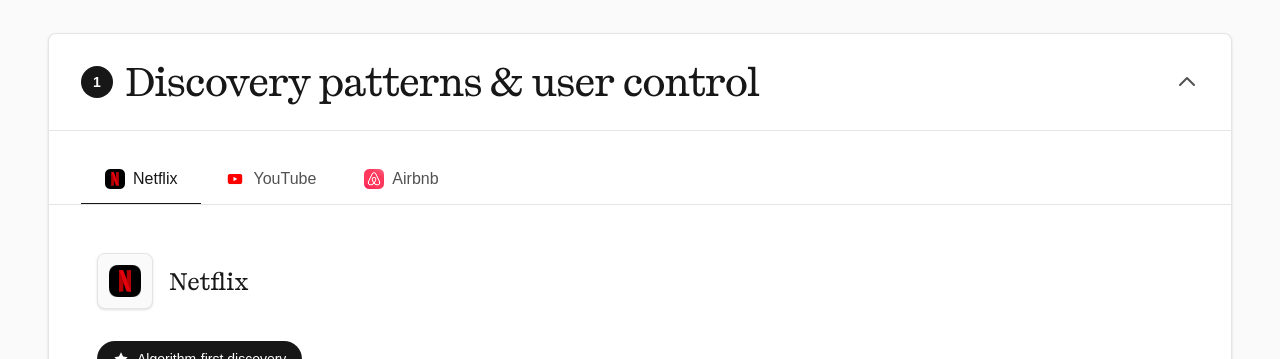
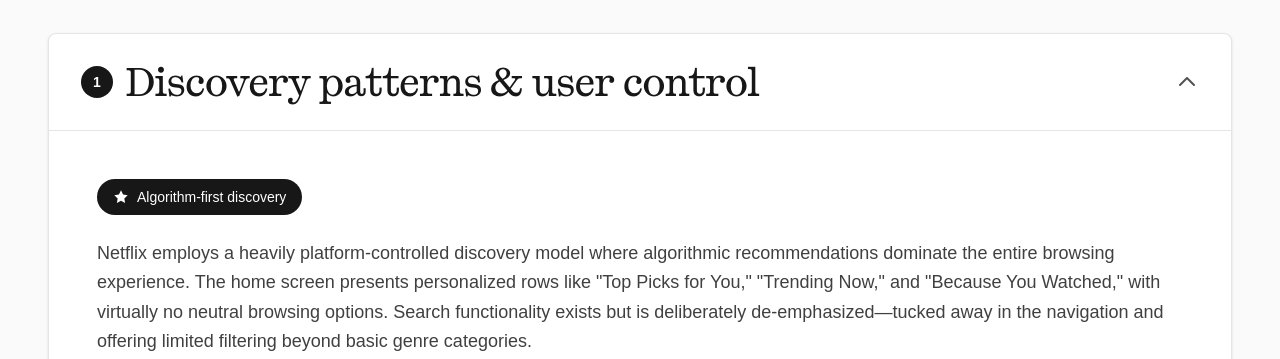
Before and after one commit to vector-y/productsense, a Next.js app: page /search in a window 1280 px wide. Shown: the part 520-879 px from the top of the page. Built offline with nearby package versions, Linux system fonts and the light colour scheme; a web font is replaced by a local one.

Commit message:
Format update, bug fix

```diff
--- a/app/components/DimensionAccordion.tsx
+++ b/app/components/DimensionAccordion.tsx
@@ -2,7 +2,6 @@
 
 import { useState } from 'react';
 import * as Accordion from '@radix-ui/react-accordion';
-import * as Tabs from '@radix-ui/react-tabs';
 import { motion } from 'framer-motion';
 import Image from 'next/image';
 import { App, Dimension, AnalysisContent, Screenshot } from '../onboarding/types';
@@ -17,7 +16,7 @@
 
 /**
  * Accordion component for displaying onboarding analysis by dimension
- * Each dimension has tabs to switch between apps for focused reading
+ * Each dimension displays comparative analysis for all apps
  */
 export function DimensionAccordion({
 	dimensions,
@@ -25,21 +24,21 @@
 	analysisContent,
 	defaultValue
 }: DimensionAccordionProps) {
-	// Tab state per dimension (dimensionId -> appId)
-	const [selectedTabs, setSelectedTabs] = useState<Record<string, string>>(
-		dimensions.reduce((acc, dim) => ({ ...acc, [dim.id]: apps[0]?.id || '' }), {})
-	);
-
 	// Lightbox state
 	const [lightboxOpen, setLightboxOpen] = useState(false);
 	const [lightboxScreenshots, setLightboxScreenshots] = useState<Screenshot[]>([]);
 	const [lightboxIndex, setLightboxIndex] = useState(0);
 
-	// Helper to get analysis content for a specific app and dimension
-	const getContent = (appId: string, dimensionId: string) => {
-		return analysisContent.find(
-			(content) => content.appId === appId && content.dimensionId === dimensionId
+	// Helper to get analysis content for a dimension (finds comparative or first available)
+	const getContent = (dimensionId: string) => {
+		// First try to find comparative content
+		const comparative = analysisContent.find(
+			(content) => content.dimensionId === dimensionId && content.appId === 'comparative'
 		);
+		if (comparative) return comparative;
+
+		// Fallback to first content for this dimension
+		return analysisContent.find((content) => content.dimensionId === dimensionId);
 	};
 
 	// Open lightbox with screenshots
@@ -110,67 +109,12 @@
 								animate={{ opacity: 1, y: 0 }}
 								transition={{ duration: 0.3, ease: [0.22, 1, 0.36, 1] }}
 							>
-								{/* Tabs for App Selection */}
-								<Tabs.Root
-									value={selectedTabs[dimension.id]}
-									onValueChange={(value) =>
-										setSelectedTabs((prev) => ({ ...prev, [dimension.id]: value }))
-									}
-								>
-									{/* Tab List */}
-									<div className="relative">
-						<Tabs.List className="flex border-b border-neutral-200 px-4 sm:px-6 lg:px-8 pt-4 sm:pt-6 overflow-x-auto scrollbar-hide">
-							{apps.map((app) => (
-								<Tabs.Trigger
-												key={app.id}
-												value={app.id}
-												className="flex items-center gap-2 px-4 sm:px-6 py-3 border-b-2 -mb-px transition-all whitespace-nowrap flex-shrink-0 data-[state=active]:border-neutral-900 data-[state=inactive]:border-transparent data-[state=inactive]:text-neutral-600 data-[state=active]:text-neutral-900 hover:text-neutral-900 focus:outline-none"
-											>
-												<div className="w-5 h-5 flex-shrink-0">
-													<Image
-														src={app.icon}
-														alt=""
-														width={60}
-														height={60}
-														className="w-5 h-5 object-contain"
-													/>
-												</div>
-												<span className="font-medium text-sm sm:text-base">{app.name}</span>
-											</Tabs.Trigger>
-										))}
-									</Tabs.List>
-									{/* Gradient fade indicator for scrollable tabs */}
-									<div className="absolute right-0 top-0 bottom-0 w-8 bg-gradient-to-l from-white to-transparent pointer-events-none sm:hidden" />
-								</div>
-
-								{/* Tab Content */}
-									{apps.map((app) => {
-										const content = getContent(app.id, dimension.id);
+								{(() => {
+									const content = getContent(dimension.id);
 									if (!content) return null;
 
 									return (
-											<Tabs.Content
-												key={app.id}
-												value={app.id}
-												className="focus:outline-none"
-											>
 										<div className="px-8 lg:px-12 py-8 lg:py-12">
-													{/* App Header */}
-													<div className="flex items-center gap-4 mb-8">
-														<div className="w-14 h-14 rounded-lg bg-neutral-50 border border-neutral-200 flex items-center justify-center shadow-sm flex-shrink-0">
-															<Image
-																src={app.icon}
-																alt=""
-																width={96}
-																height={96}
-																className="w-8 h-8 object-contain"
-															/>
-														</div>
-														<h3 className="text-2xl font-bold text-neutral-900">
-															{app.name}
-														</h3>
-													</div>
-
 											{/* Key Insight Badge */}
 											{content.keyInsight && (
 												<div className="inline-flex items-center gap-2 px-4 py-2 bg-neutral-900 text-white text-sm font-medium rounded-full mb-6">
@@ -197,9 +141,8 @@
 													<p
 														key={index}
 														className="text-neutral-700 leading-relaxed mb-6 last:mb-0 text-lg"
-															>
-																{paragraph}
-															</p>
+														dangerouslySetInnerHTML={{ __html: paragraph }}
+													/>
 												))}
 											</div>
 
@@ -209,10 +152,8 @@
 													<h4 className="text-base font-semibold text-neutral-900 mb-6">
 														Evidence
 													</h4>
-															<div className="flex flex-col lg:flex-row gap-8">
-															{/* Left: Screenshot Grid */}
-															<div className={content.screenshots.some(s => s.annotation) ? "w-full lg:w-3/5" : "w-full"}>
-																<div className="grid grid-cols-1 md:grid-cols-2 gap-4">
+													{/* Screenshot Grid - 3 columns */}
+													<div className="grid grid-cols-1 md:grid-cols-3 gap-4 mb-8">
 														{content.screenshots.map((screenshot, idx) => (
 															<button
 																key={idx}
@@ -227,7 +168,7 @@
 																	alt={screenshot.alt}
 																	fill
 																	className="object-cover object-top"
-																			sizes="(max-width: 768px) 50vw, (max-width: 1024px) 33vw, 25vw"
+																	sizes="(max-width: 768px) 100vw, 33vw"
 																/>
 																{/* Screenshot number badge */}
 																<div className="absolute top-2 left-2 w-7 h-7 bg-neutral-900 text-white rounded-full flex items-center justify-center text-sm font-semibold shadow-md">
@@ -258,11 +199,9 @@
 															</button>
 														))}
 													</div>
-															</div>
 
-															{/* Right: Annotations */}
+													{/* Annotations Below */}
 													{content.screenshots.some(s => s.annotation) && (
-																<div className="lg:w-2/5 flex-shrink-0">
 														<div className="space-y-4">
 															{content.screenshots.map((screenshot, idx) =>
 																screenshot.annotation ? (
@@ -280,16 +219,12 @@
 																) : null
 															)}
 														</div>
+													)}
 												</div>
 											)}
 										</div>
-													</div>
-												)}
-												</div>
-											</Tabs.Content>
 									);
-									})}
-								</Tabs.Root>
+								})()}
 							</motion.div>
 						</Accordion.Content>
 					</Accordion.Item>
--- a/app/search/types.ts
+++ b/app/search/types.ts
@@ -19,6 +19,7 @@
 	src: string;
 	alt: string;
 	thumbnail: string;
+	annotation?: string;
 }
 
 export interface AnalysisContent {
```
Also changed, not shown: app/onboarding/data.ts (+23 -33 lines). Lines whose indentation alone changed are shown as unchanged.
